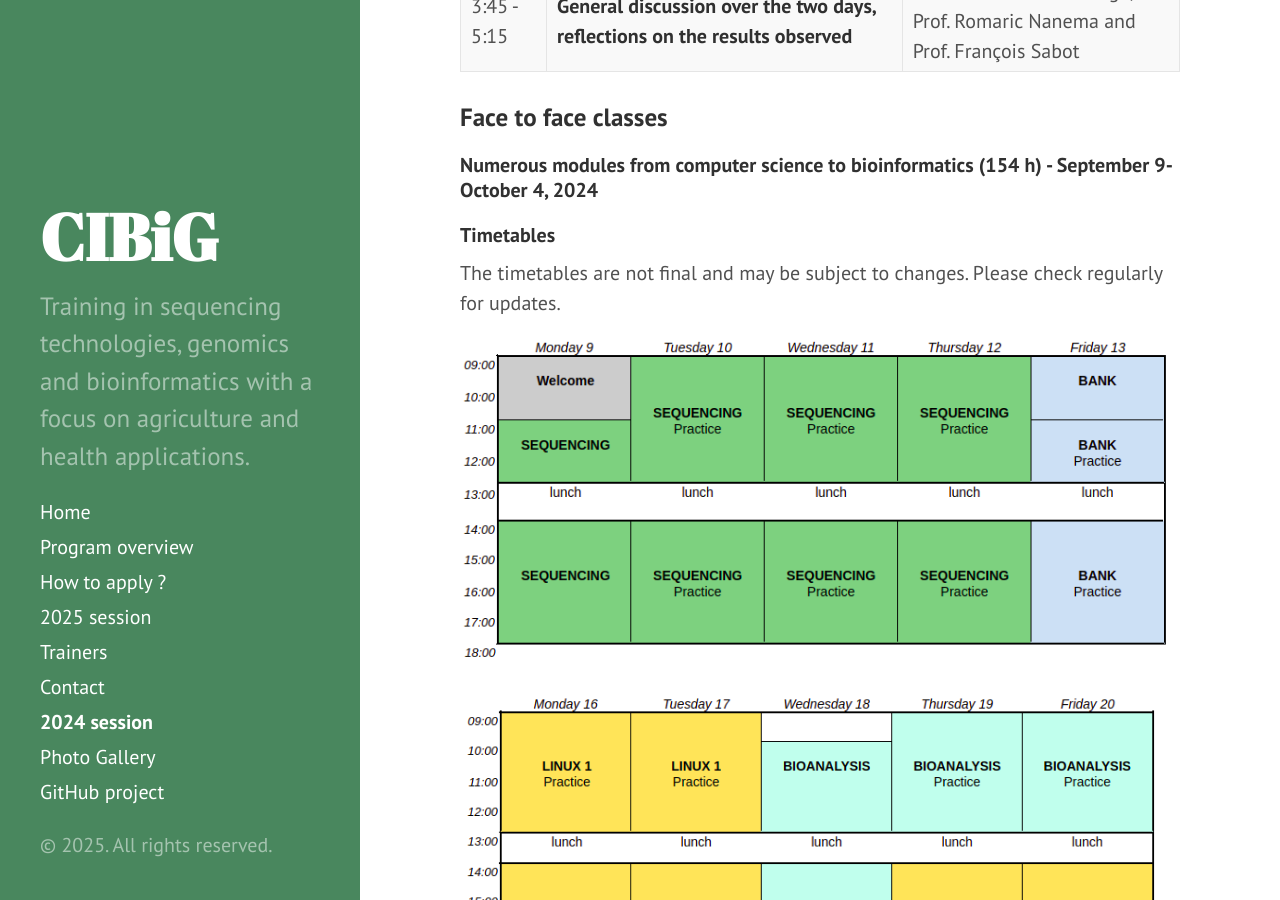
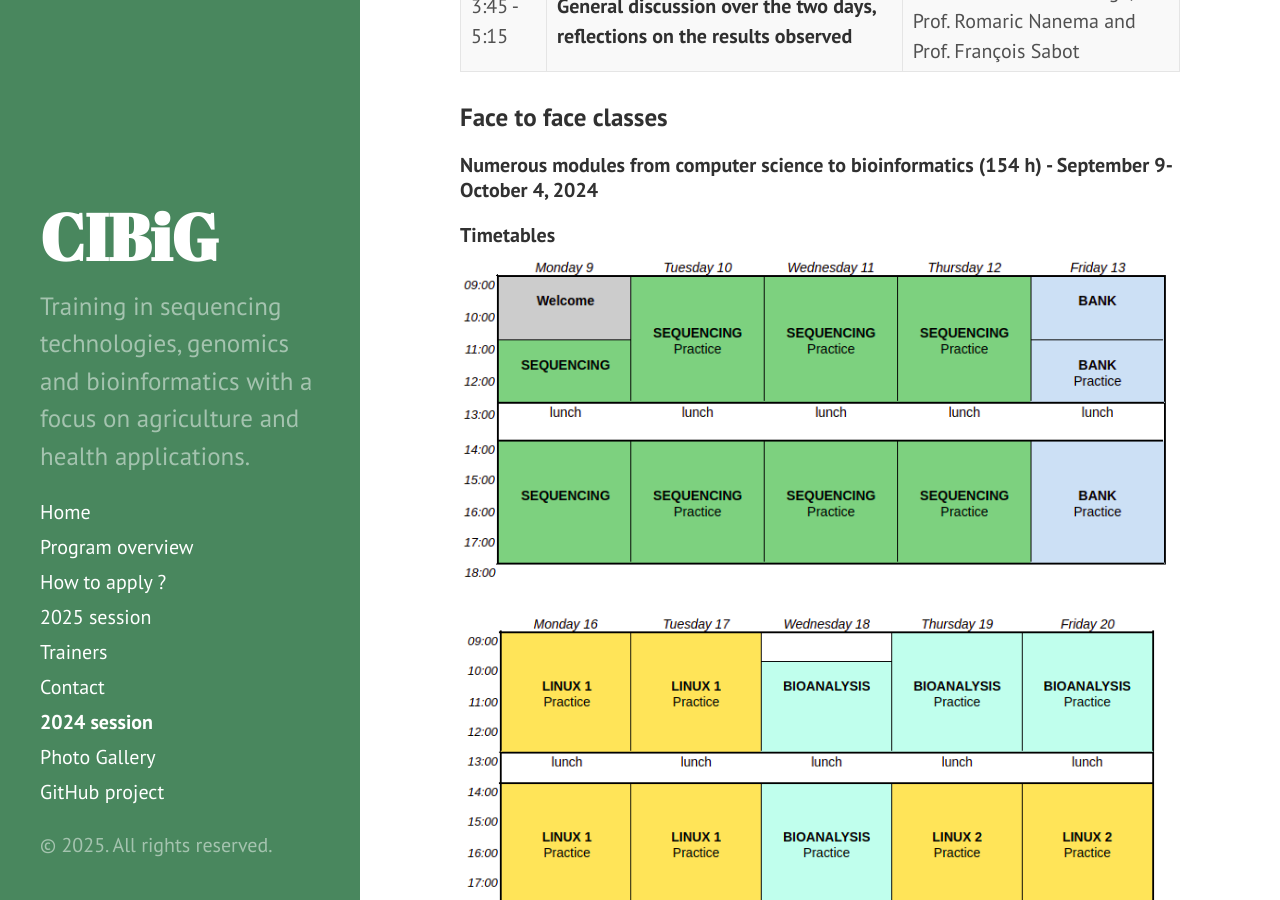
Before and after one commit to wave-centre/cibig, a Jekyll site: the page built from docs/2024.md, in a window 1280 px wide and 900 px high, scrolled down 1525 px. Built offline with Jekyll 4.4.1, drawn with Linux system fonts in a browser that asks for light colours; some of the changed text lies outside the part shown.

Commit message:
Update 2024.md

```diff
--- a/docs/2024.md
+++ b/docs/2024.md
@@ -46,8 +46,6 @@ The course will be in French, but the slides and other course material will be i
 
 ##### Timetables
 
-The timetables are not final and may be subject to changes. Please check regularly for updates.
-
 ![Week 1](/assets/img/timetable-week1.png)
 ![Week 2](/assets/img/timetable-week2.png)
 ![Week 3](/assets/img/timetable-week3.png)
```
Also changed, not shown: other parts of docs/2024.md (+0 -2 lines).
